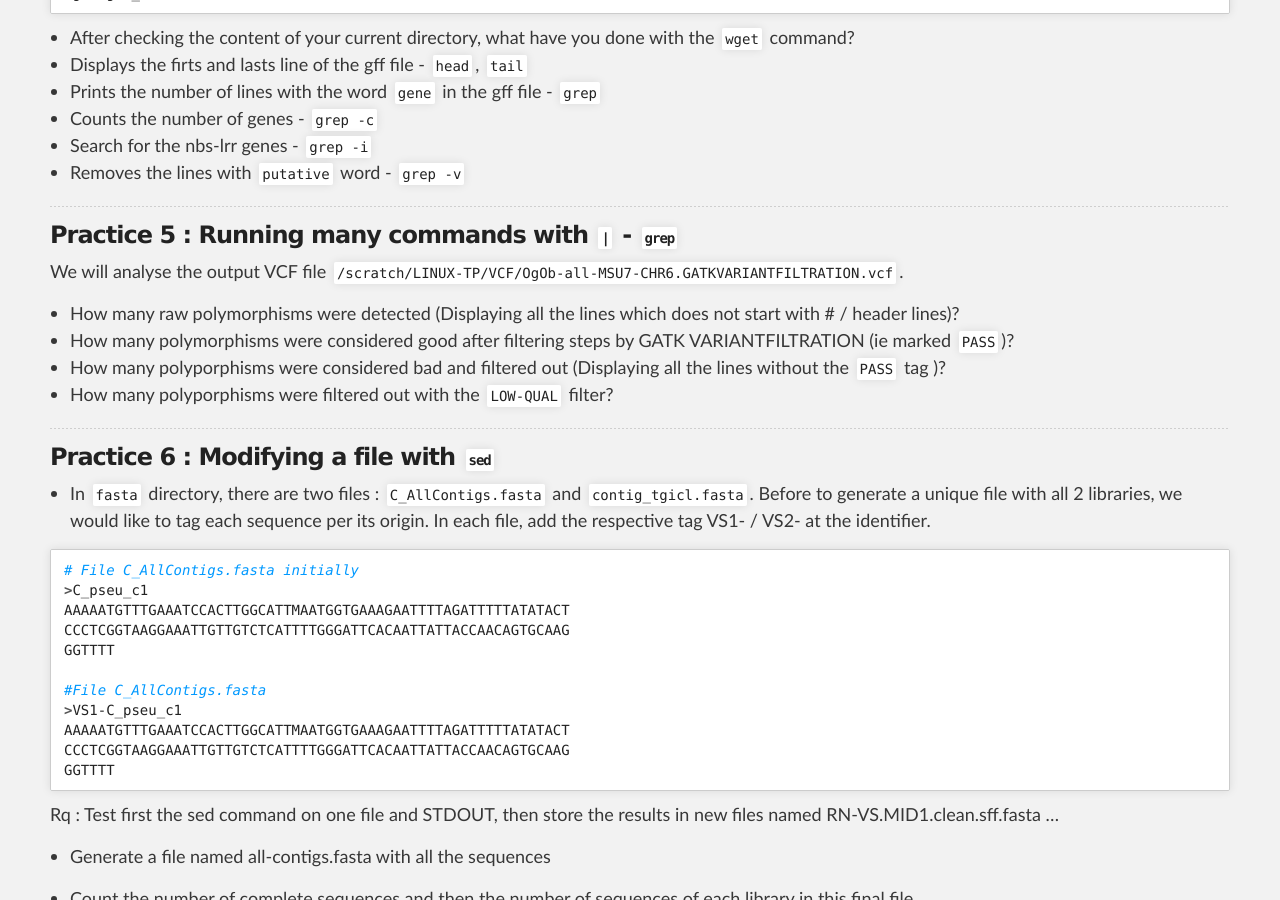
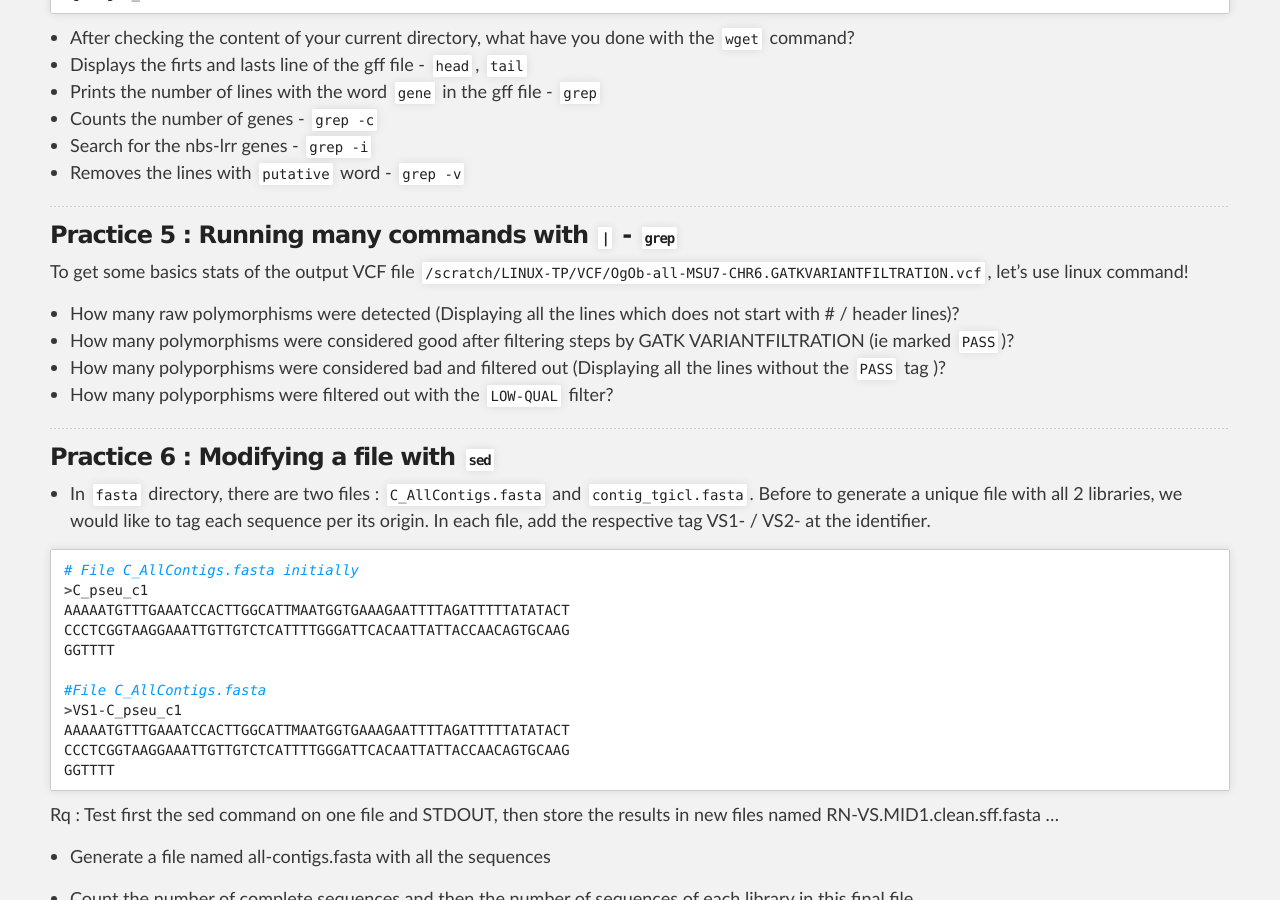
Before and after one commit to SouthGreenPlatform/trainings, a Jekyll site: the page built from _pages/linux/linuxPracticeJedi.md, in a window 1280 px wide and 900 px high, scrolled down 1928 px. Built offline with Jekyll 4.4.1, drawn with Linux system fonts in a browser that asks for light colours; nearby versions of some CDN libraries.

Commit message:
Update linuxPracticeJedi.md

```diff
--- a/_pages/linux/linuxPracticeJedi.md
+++ b/_pages/linux/linuxPracticeJedi.md
@@ -100,7 +100,7 @@ wget gff_url
 
 <a name="practice-5"></a>
 ### Practice 5 :  Running many commands with `|` - `grep`
-We will analyse the output VCF file `/scratch/LINUX-TP/VCF/OgOb-all-MSU7-CHR6.GATKVARIANTFILTRATION.vcf`.
+To get some basics stats of the output VCF file `/scratch/LINUX-TP/VCF/OgOb-all-MSU7-CHR6.GATKVARIANTFILTRATION.vcf`, let's use linux command!
 * How many raw polymorphisms were detected (Displaying all the lines which does not start with # / header lines)?
 * How many polymorphisms were considered good after filtering steps by GATK VARIANTFILTRATION (ie marked `PASS`)?
 * How many polyporphisms were considered bad and filtered out (Displaying all the lines without the `PASS` tag )?
```
